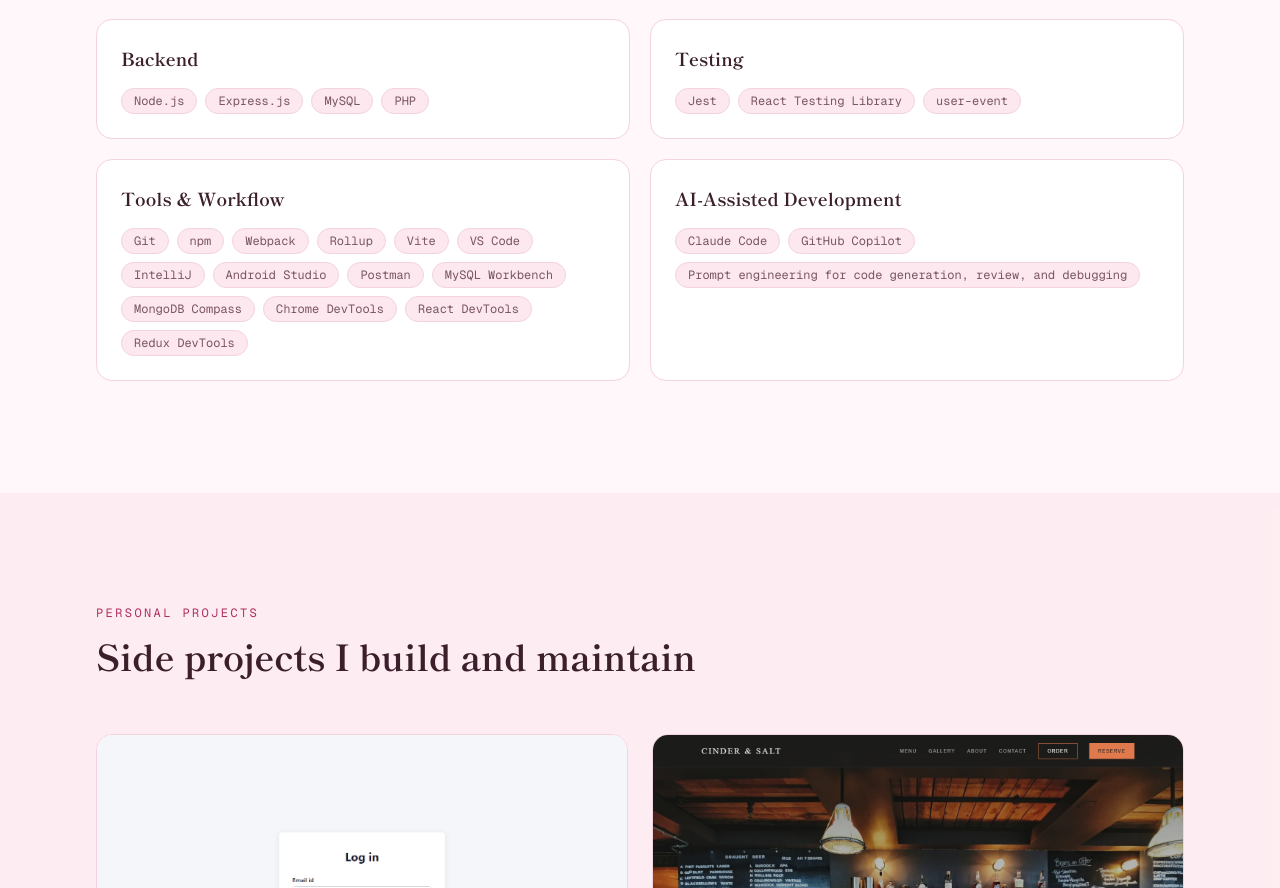
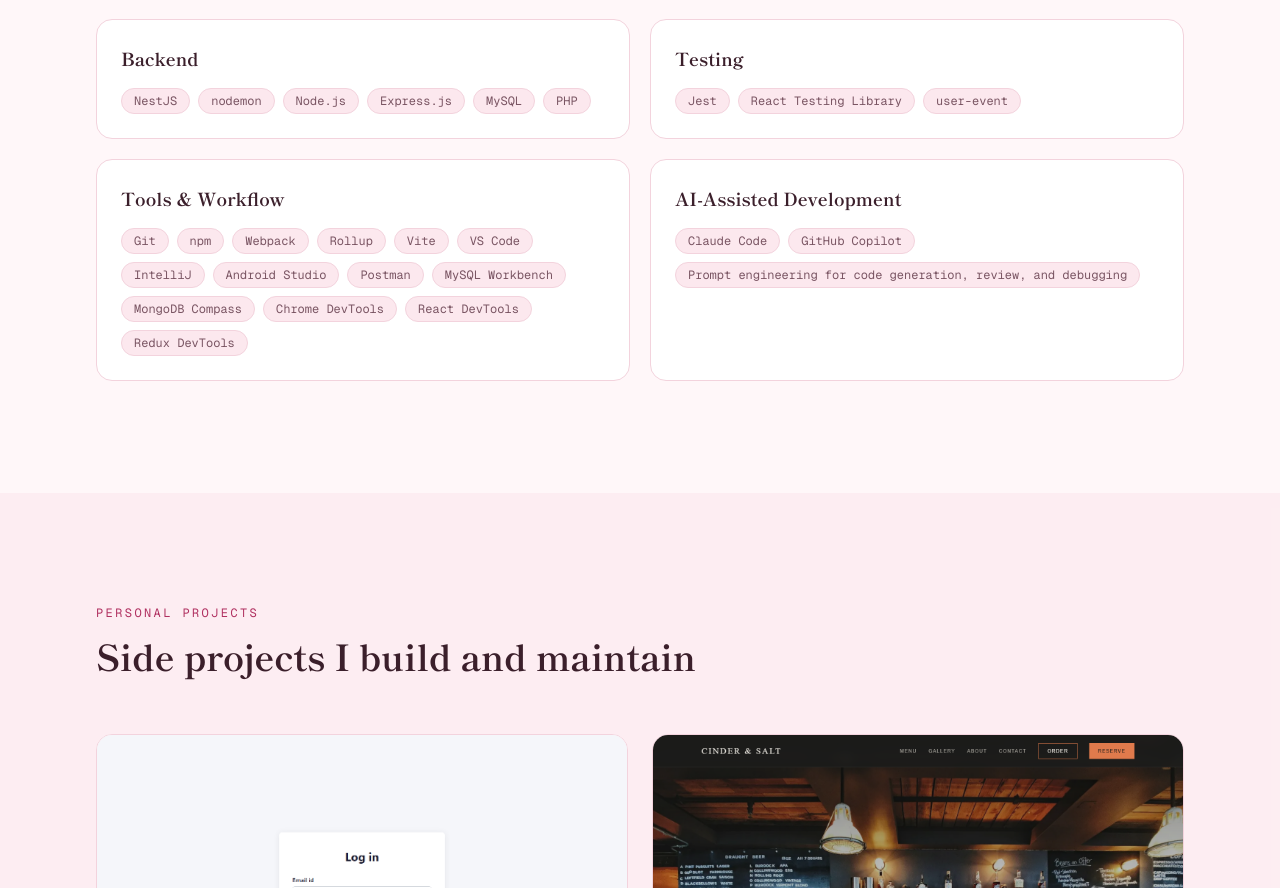
Before and after one commit to stacieH/my_portfolio, a Next.js app: page / in a window 1280 px wide. Shown: the part 4573-5461 px from the top of the page. Built offline with nearby package versions, Linux system fonts and the light colour scheme; no server answers.

Commit message:
Update skills.ts

```diff
--- a/content/skills.ts
+++ b/content/skills.ts
@@ -19,7 +19,7 @@ export const skillGroups: SkillGroup[] = [
   },
   {
     title: "Backend",
-    items: ["Node.js", "Express.js", "MySQL", "PHP"],
+    items: ["NestJS", "nodemon", "Node.js", "Express.js", "MySQL", "PHP"],
   },
   {
     title: "Testing",
```
